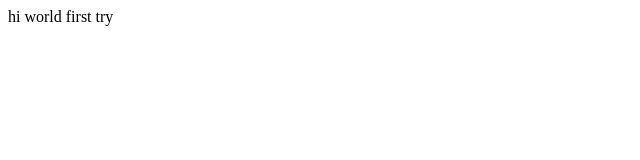
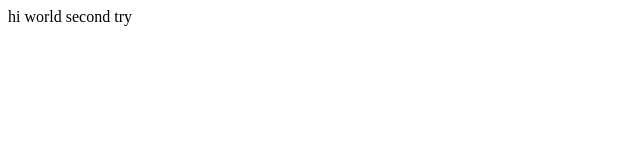
Before and after one commit to khagendb/srv_proj1, a plain HTML site: page index.html in a window 1280 px wide. Shown: the full height of the page, 0-640 px from the left. Drawn offline with Linux system fonts and the light colour scheme.

Commit message:
first try

```diff
--- a/index.html
+++ b/index.html
@@ -3,6 +3,6 @@
 <title>project1</title>
 </head>
 <body>
-hi world first try
+hi world second  try
 </body>
 </html>
```
